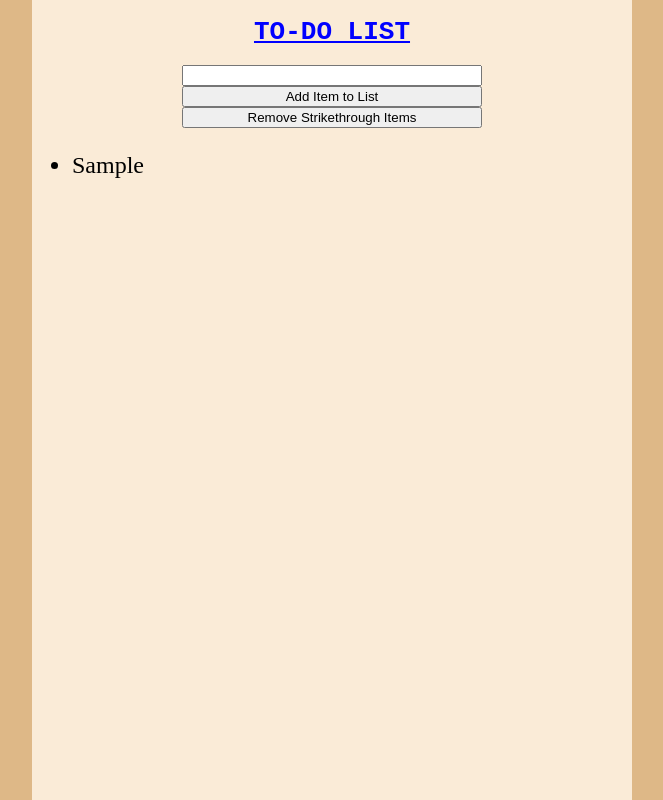
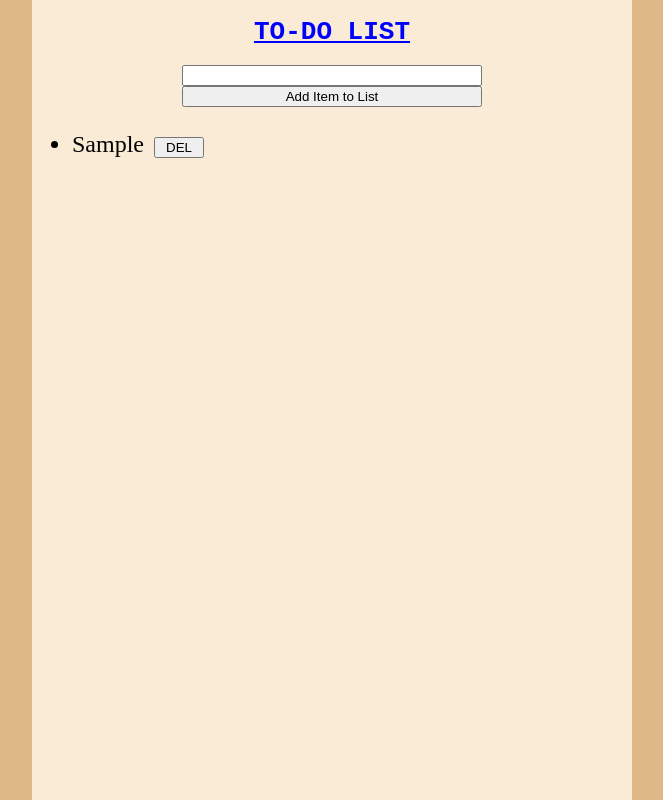
Before and after one commit to horsellcommon/CN-Todo-List-Activity, a React (Create React App) app: page / in a window 1280 px wide. Both pictures are taken after typing "Sample" into the empty fields and a click on the button "Add Item to List". Shown: the top 800 px of the page, without its empty margins (308-971 px from the left). Built offline with nearby package versions, Linux system fonts and the light colour scheme.

Commit message:
Removed strikethrough button and replaced with button that appears on updated list - also change line 18 in list.js == to ===

```diff
--- a/src/App.css
+++ b/src/App.css
@@ -27,3 +27,8 @@ body{
   font-family: cursive;
   font-size: x-large;
 }
+#listdeleteitem{
+  padding-left: 10px;
+  padding-right: 10px;
+  margin-left: 10px;
+}
--- a/src/components/list.js
+++ b/src/components/list.js
@@ -15,7 +15,7 @@ const addToList = () => {
 
 const enterSubmit = () => {
     enterInput.addEventListener("keypress", (event) => {
-        if (event.which == 13){
+        if (event.which === 13){
             const temporary = [...list];
             temporary.push(input);
             setList(temporary);
@@ -38,12 +38,11 @@ return (
         <div id="inputbutton">
             <input id="inputtoList" type="text" value={input} onChange={(e) => setInput(e.target.value)} onKeyPress={(e) => enterSubmit(e)} />
             <button onClick={addToList}>Add Item to List</button>
-            <button>Remove Strikethrough Items</button>
         </div>
         <div id="mapper">
             <ul>
                 {list.map((item, chindex) => {
-                    return <li key={item} onClick={crossOutItem}>{item}</li>;
+                    return <li key={item} onClick={crossOutItem}>{item}<button id="listdeleteitem">DEL</button></li>;
                 })}
             </ul>
         </div>
```
